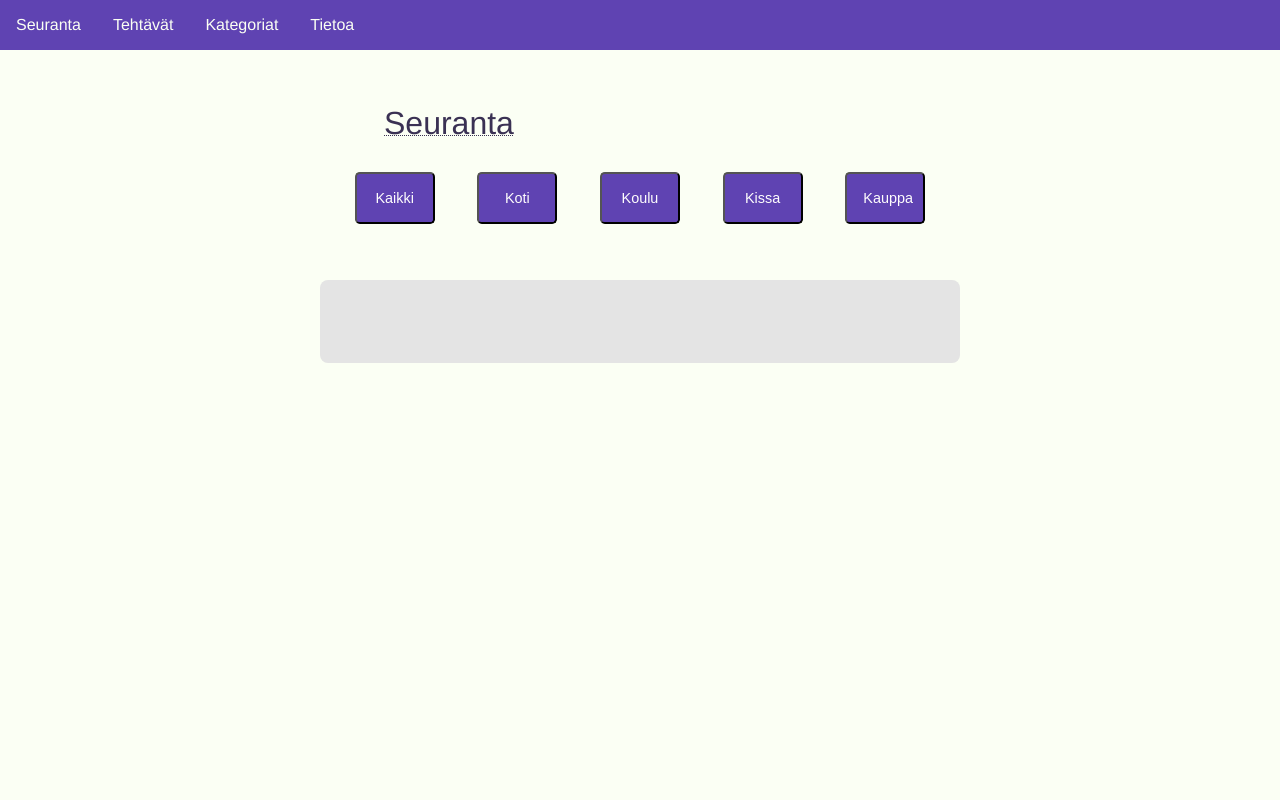
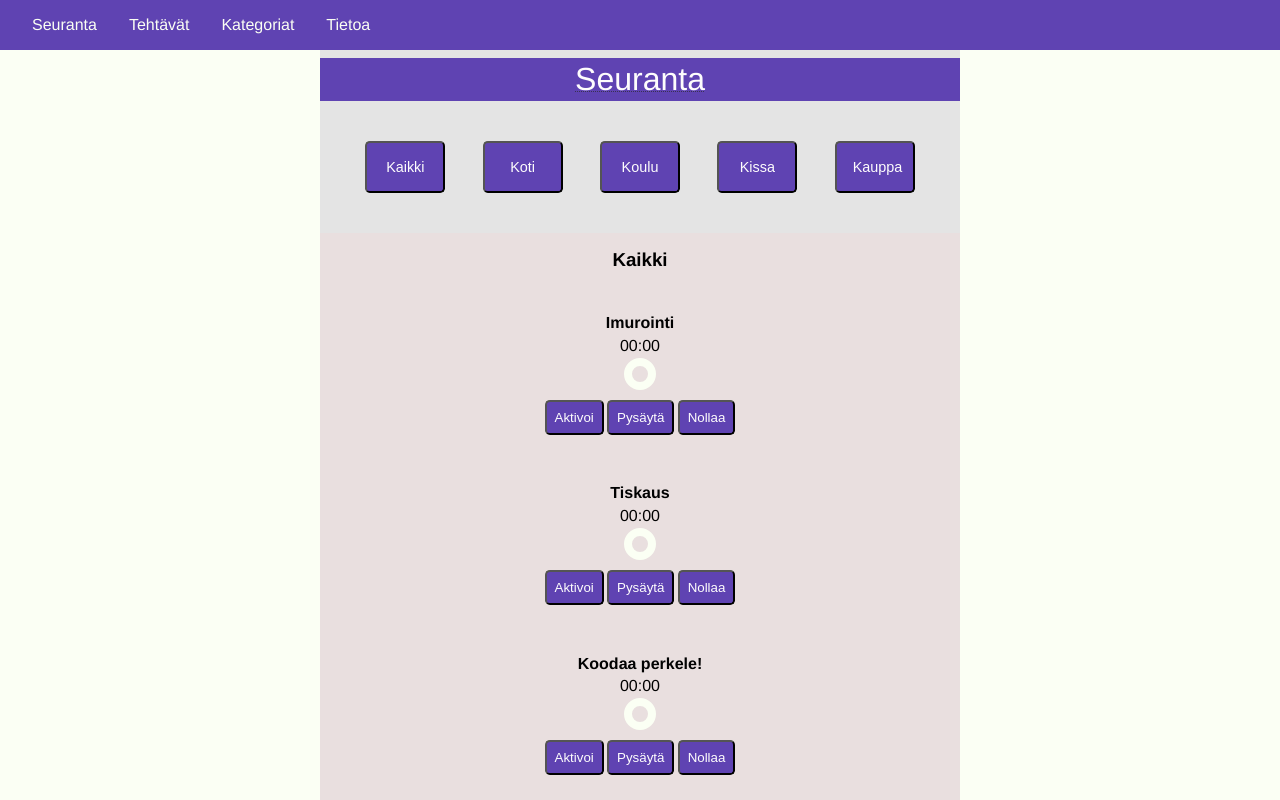
Before and after one commit to ggpera/taskmonitor-react, a React (Create React App) app: page / in a window 1280 px wide. Shown: the top 800 px of the page. Built offline with nearby package versions, Linux system fonts and the light colour scheme; data requests are answered from the project's data file.

Commit message:
Add and change .css stylings

```diff
--- a/src/App.css
+++ b/src/App.css
@@ -37,6 +37,7 @@ body {
   border-radius: 50%;
   animation: spinner 1s linear infinite;
 }
+
 .loading-spinner {
   margin: auto;
   margin-top: 12.5rem;
@@ -53,14 +54,18 @@ body {
   }
 }
 .main {
-  color: #3a3153;
+  background-color: #5f43b2;
+  color: #fefdfd;
+  padding: 0.2rem;
+  margin: 0;
+  border-top: 0.5rem solid #e4e4e4;
   font-weight: lighter;
   text-decoration: underline dotted #3a3153 0.02rem;
 }
 
 .links {
   background-color: #5f43b2;
-  padding: 1rem 0;
+  padding: 1rem;
 }
 
 .trackerul {
@@ -95,42 +100,38 @@ a {
   color: #fbfff4;
   text-decoration: none;
   font-size: 1rem;
-  padding: 0 1rem;
+  padding: 1rem 1rem;
 }
 a:hover {
-  text-decoration: underline #29e5af 0.25rem;
+  background-color: #29e5af;
+  color: #5f43b2;
 }
 .info {
   text-align: center;
   background-color: #e4e4e4;
   padding: 1rem;
-  border-radius: 0.5rem;
   width: 50%;
   margin: auto;
-  margin-top: 1rem;
+}
+
+.title-wrapper {
+  background-color: #e4e4e4;
+  width: 50%;
+  margin: auto;
+  padding: 1rem;
 }
 .center {
-  text-align: left;
-  width: 40%;
+  text-align: center;
+  width: 50%;
   margin: auto;
-  margin-top: 1rem;
+  margin-top: 0;
 }
 .middle {
   text-align: left;
   background-color: #e4e4e4;
   padding: 1rem;
-  border-radius: 0.5rem;
   width: 50%;
   margin: auto;
-  margin-top: 1rem;
-}
-
-.filter {
-  text-align: left;
-  border-radius: 0.5rem;
-  width: 50%;
-  margin: auto;
-  margin-top: 1rem;
 }
 
 .type {
@@ -173,11 +174,9 @@ a:hover {
   background-color: #e4e4e4;
   color: #010101;
   padding: 1rem;
-  border-radius: 0.5rem;
   text-align: center;
   width: 50%;
   margin: auto;
-  margin-top: 1rem;
 }
 
 .title {
@@ -265,5 +264,5 @@ input:focus {
 }
 
 .bg2 {
-  text-align: left;
+  text-align: center;
 }
--- a/src/components/CategoryController.js
+++ b/src/components/CategoryController.js
@@ -72,7 +72,7 @@ class CategoryController extends React.Component {
             ))}
           </ul>
         </div>
-        <div className='form'>
+        <div className='form' style={{ backgroundColor: '#e9dfdf' }}>
           <form onSubmit={this.handleSubmit}>
             <h2 className='tasktitle'>Lisää kategoria</h2>
             <label className='title'>Kategoria</label>
--- a/src/components/TaskController.js
+++ b/src/components/TaskController.js
@@ -150,7 +150,7 @@ class TaskController extends React.Component {
             ))}
           </ul>
         </div>
-        <div className='form'>
+        <div className='form' style={{ backgroundColor: '#e9dfdf' }}>
           <form onSubmit={this.handleSave}>
             <h2 className='tasktitle'>Muokkaa tehtävää</h2>
             <label className='title'>Tehtävä</label>
--- a/src/routes/Categories.js
+++ b/src/routes/Categories.js
@@ -50,7 +50,6 @@ class Categories extends React.Component {
       return (
         <div>
           <div className='center'>
-            <br></br>
             <h1 className='main'>Kategoriat</h1>
           </div>
           <CategoryController
--- a/src/routes/Info.js
+++ b/src/routes/Info.js
@@ -5,7 +5,6 @@ function InfoComponent() {
   return (
     <div>
       <div className='center'>
-        <br></br>
         <h1 className='main'>Tietoa sovelluksesta</h1>
       </div>
       <div className='info'>
@@ -23,10 +22,10 @@ function InfoComponent() {
           </p>
         </div>
       </div>
-      <div className='info'>
+      <div className='info' style={{ backgroundColor: '#e9dfdf' }}>
         <img src={kis} className='App-img' alt='kissa' />
       </div>
-            <div className='info'>
+      <div className='info'>
         <p>Copyright: Petri Ranta</p>
       </div>
     </div>
--- a/src/routes/Tasks.js
+++ b/src/routes/Tasks.js
@@ -67,7 +67,6 @@ class EditComponent extends React.Component {
       return (
         <div>
           <div className='center'>
-            <br></br>
             <h1 className='main'>Tehtävät</h1>
           </div>
           <TaskController
--- a/src/routes/Tracker.js
+++ b/src/routes/Tracker.js
@@ -25,6 +25,9 @@ class Tracker extends React.Component {
           this.setState({
             loading: false,
             tasks: jsonObject.concat(this.state.tasks),
+            filteredTasks: jsonObject.concat(this.state.tasks),
+            filterId: 'All',
+            title: 'Kaikki',
           });
         },
         (error) => {
@@ -61,6 +64,7 @@ class Tracker extends React.Component {
         title: '',
       });
     } else {
+      localStorage.setItem('filterId', id);
       this.setState({ filterId: id }, () => {
         if (this.state.filterId !== 'All') {
           const cat = this.state.categories.filter(
@@ -95,7 +99,7 @@ class Tracker extends React.Component {
       });
     }
   };
-
+  // Timer callback for stop button press
   stopCallback = (start, time, active, id) => {
     let newTasks = [...this.state.tasks];
     newTasks[id - 1].time = time;
@@ -114,6 +118,7 @@ class Tracker extends React.Component {
       }),
     });
   };
+  // Timer callback for start button press
   startCallback = (start, active, id) => {
     let newTasks = [...this.state.tasks];
     newTasks[id - 1].active = active;
@@ -149,12 +154,12 @@ class Tracker extends React.Component {
       return (
         <div>
           <div className='center'>
-            <br></br>
             <h1 className='main'>Seuranta</h1>
           </div>
+          <div className='title-wrapper'>
             <div className='filter'>
               <ul className='catlist'>
-              <li>
+                <li style={{ marginBottom: '0' }}>
                   <button
                     className={'catbutton'}
                     onClick={() => this.handleFilter('All')}
@@ -162,9 +167,8 @@ class Tracker extends React.Component {
                     Kaikki
                   </button>
                 </li>
-
                 {this.state.categories.map((cat) => (
-                <li key={cat.id} style={{ marginBottom: '1em' }}>
+                  <li key={cat.id} style={{ marginBottom: '0' }}>
                     <button
                       className='catbutton'
                       onClick={() => this.handleFilter(cat.id)}
@@ -175,12 +179,13 @@ class Tracker extends React.Component {
                 ))}
               </ul>
             </div>
-          <div className='middle'>
+          </div>
+          <div className='middle' style={{ backgroundColor: '#e9dfdf' }}>
             <h3 style={{ marginTop: '0', textAlign: 'center' }}>
               {this.state.title}
             </h3>
             <DragDropContext onDragEnd={this.onDragEnd}>
-              <Droppable droppableId='tasks'>
+              <Droppable droppableId='tasks' direction='vertical'>
                 {(provided) => (
                   <ul
                     className='trackerul'
```
Lines whose indentation alone changed are shown as unchanged.
